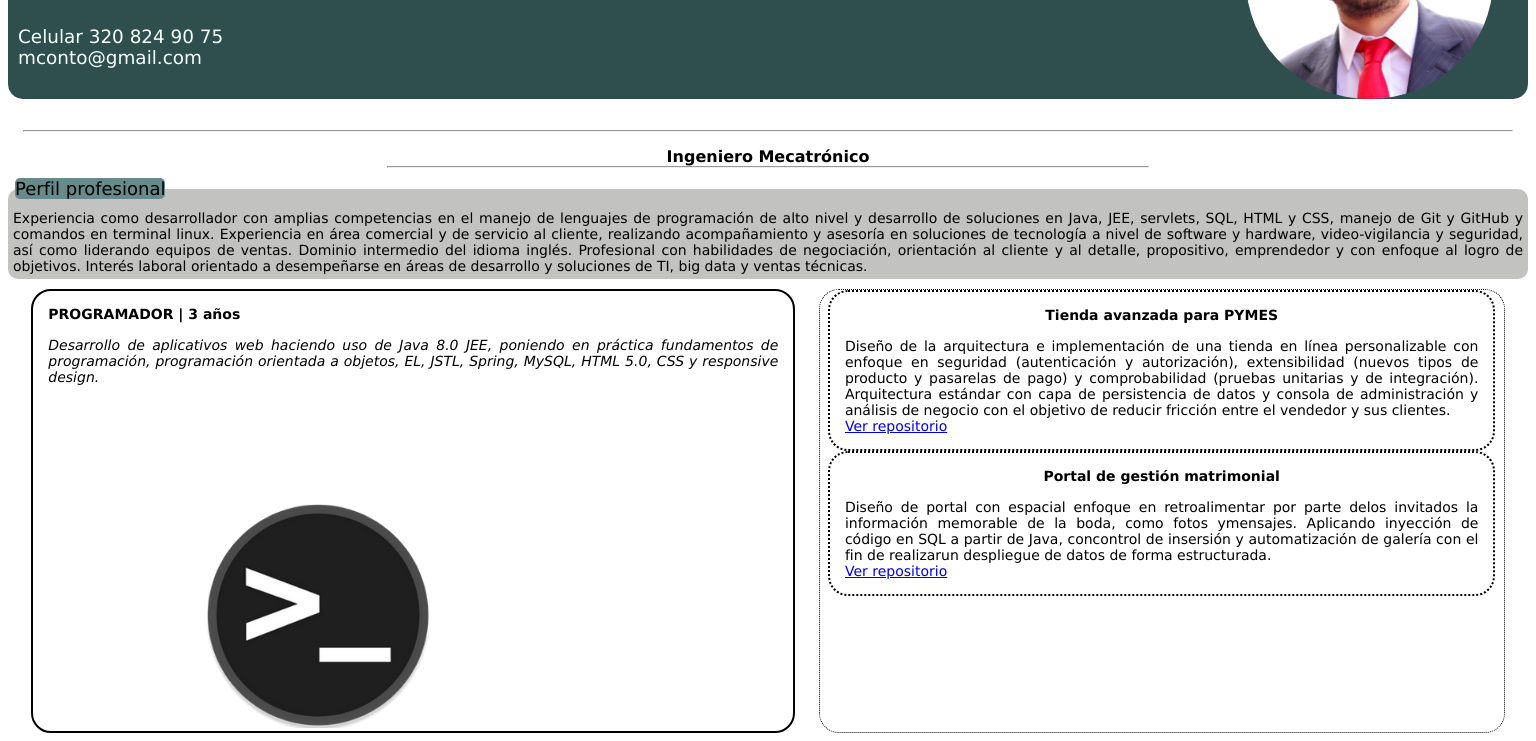
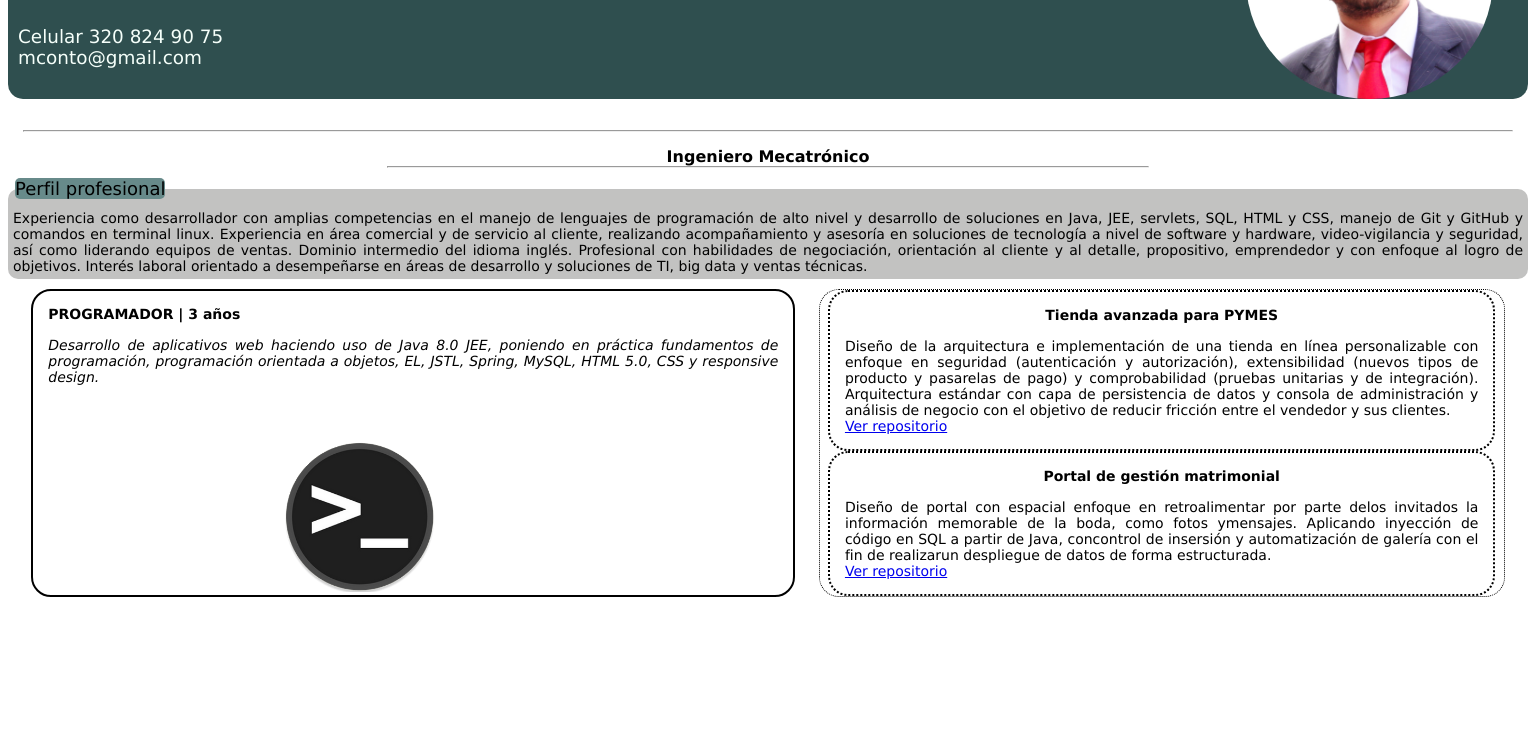
Before and after one commit to mconto/mconto, a plain HTML site: page index.html in a window 1536 px wide. Shown: the part 163-904 px from the top of the page. After the commit the page ends 800 px from the top, so only its background shows below. Drawn offline with Linux system fonts and the light colour scheme.

Commit message:
Ajuste de pantalla 1440px

```diff
--- a/css/mobile.css
+++ b/css/mobile.css
@@ -370,3 +370,12 @@ main .profesion{
         margin-top:100px;
     }
 }
+
+
+@media(min-width:1440px){
+    .programador img{
+        width: 20%;
+        margin-left: 250px;
+        margin-top:40px;
+    }
+}
```
